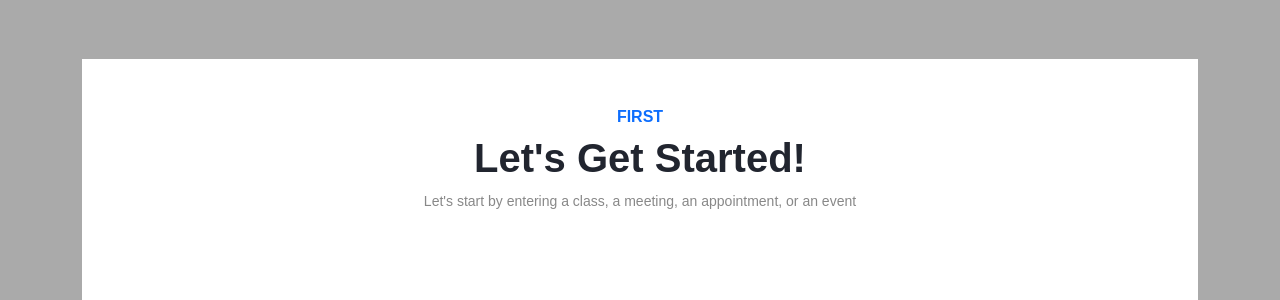
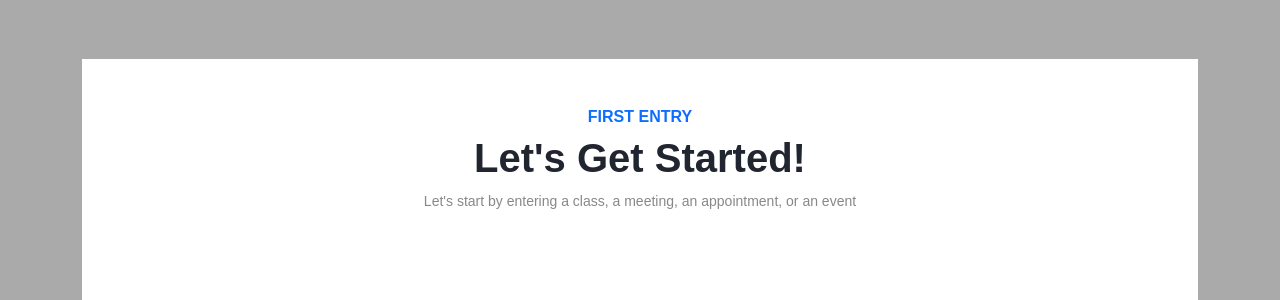
Before and after one commit to avoethan/my-first-blog, a Django app: page /your_info in a window 1280 px wide. Shown: the part 151-451 px from the top of the page. Run offline with Django 3.2, Linux system fonts and the light colour scheme; some libraries are stand-ins or nearby versions.

Commit message:
Commit to develop branch

```diff
--- a/blog/templates/blog/base.html
+++ b/blog/templates/blog/base.html
@@ -7,11 +7,11 @@
     <link href="https://cdn.jsdelivr.net/npm/bootstrap@5.3.0-alpha3/dist/css/bootstrap.min.css" rel="stylesheet" integrity="sha384-KK94CHFLLe+nY2dmCWGMq91rCGa5gtU4mk92HdvYe+M/SXH301p5ILy+dN9+nJOZ" crossorigin="anonymous">
     <link href='static/css/fullcalendar.css' rel='stylesheet' />
     <link href="static/css/style.css" rel="stylesheet" />
-<link href='static/css/fullcalendar.print.css' rel='stylesheet' media='print' />
+    <link href='static/css/fullcalendar.print.css' rel='stylesheet' media='print' />
+    <script src='static/js/jquery-1.10.2.js' type="text/javascript"></script>
+    <script src='static/js/jquery-ui.custom.min.js' type="text/javascript"></script>
+    <script src='static/js/fullcalendar.js' type="text/javascript"></script>
 
-<script src='static/js/jquery-1.10.2.js' type="text/javascript"></script>
-<script src='static/js/jquery-ui.custom.min.js' type="text/javascript"></script>
-<script src='static/js/fullcalendar.js' type="text/javascript"></script>
 <script>
 
 	$(document).ready(function() {
--- a/blog/templates/blog/your_info.html
+++ b/blog/templates/blog/your_info.html
@@ -6,7 +6,7 @@
         <div class="container-fluid bg-white">
             <div class="row mb-5">
                 <div class="col-md-8 mx-auto my-md-5 text-center">
-                    <h6 class="text-primary">FIRST</h6>
+                    <h6 class="text-primary">FIRST ENTRY</h6>
                     <h1>Let's Get Started!</h1>
                     <p>Let's start by entering a class, a meeting, an appointment, or an event</p>
                 </div>
```
